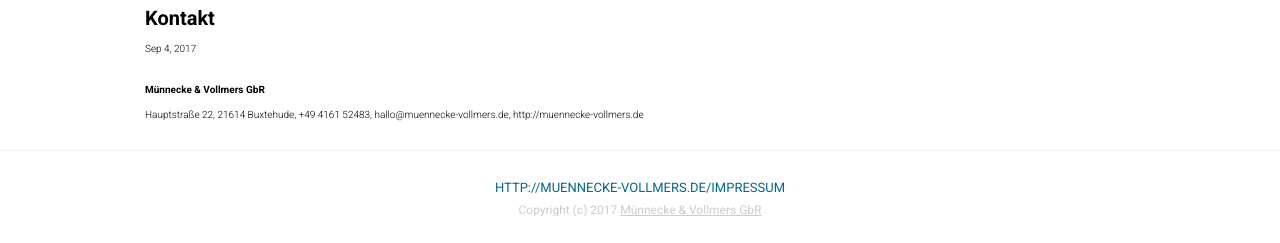
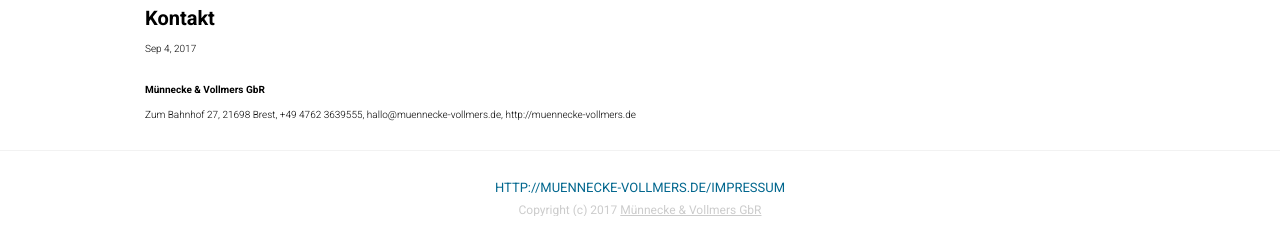
Before and after one commit to sharewilly/sharewilly, a Jekyll site: the page built from _posts/2017-06-23-contact.md, in a window 1280 px wide. Shown: the part 1025-1268 px from the top of the page. Built offline with Jekyll 4.4.1, drawn with Linux system fonts in a browser that asks for light colours.

Commit message:
Add new Address

```diff
--- a/_posts/2017-06-23-contact.md
+++ b/_posts/2017-06-23-contact.md
@@ -6,4 +6,4 @@ date:   2017-09-04 07:20:16
 
 
 #### Münnecke & Vollmers GbR
-Hauptstraße 22, 21614 Buxtehude, +49 4161 52483, hallo@muennecke-vollmers.de, http://muennecke-vollmers.de
+Zum Bahnhof 27, 21698 Brest, +49 4762 3639555, hallo@muennecke-vollmers.de, http://muennecke-vollmers.de
```
